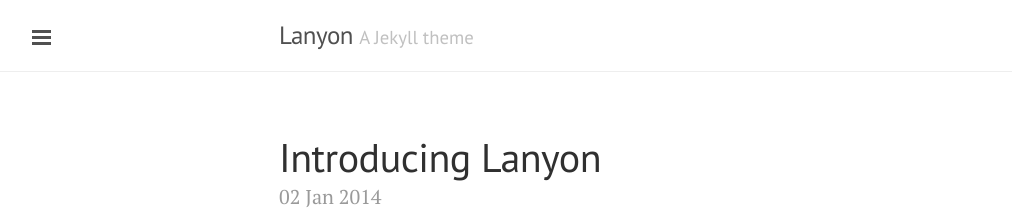
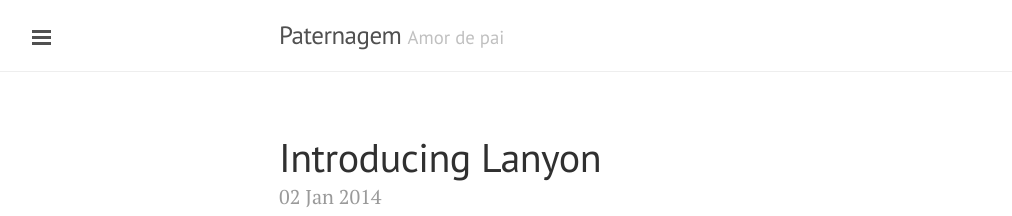
Before and after one commit to paternagem/page, a Jekyll site: the page built from index.html, in a window 1280 px wide and 900 px high. Shown: the top 216 px of the window, without its empty margins (1-1013 px from the left). Built offline with Jekyll 4.4.1, drawn with Linux system fonts in a browser that asks for light colours; Markdown is read by kramdown in place of the engine named in the settings; the list of posts is cut into pages by our own code.

Commit message:
Paternagem: amor de pai

```diff
--- a/_config.yml
+++ b/_config.yml
@@ -6,13 +6,13 @@
 permalink:        pretty
 
 # Setup
-title:            Lanyon
-tagline:          'A Jekyll theme'
+title:            Paternagem
+tagline:          'Amor de pai'
 description:      'A reserved <a href="http://jekyllrb.com" target="_blank">Jekyll</a> theme that places the utmost gravity on content with a hidden drawer. Made by <a href="https://twitter.com/mdo" target="_blank">@mdo</a>.'
-url:              http://lanyon.getpoole.com
+url:              http://www.paternagem.com.br
 
 author:
-  name:           'Mark Otto'
+  name:           'Clarissa Becker'
   url:            https://twitter.com/mdo
 
 paginate:         5
@@ -21,4 +21,4 @@
 version:          2.0.0
 
 github:
-  repo:           https://github.com/poole/lanyon
+  repo:           https://github.com/paternagem/paternagem.github.io
```
Also changed, not shown: 1 other file.
